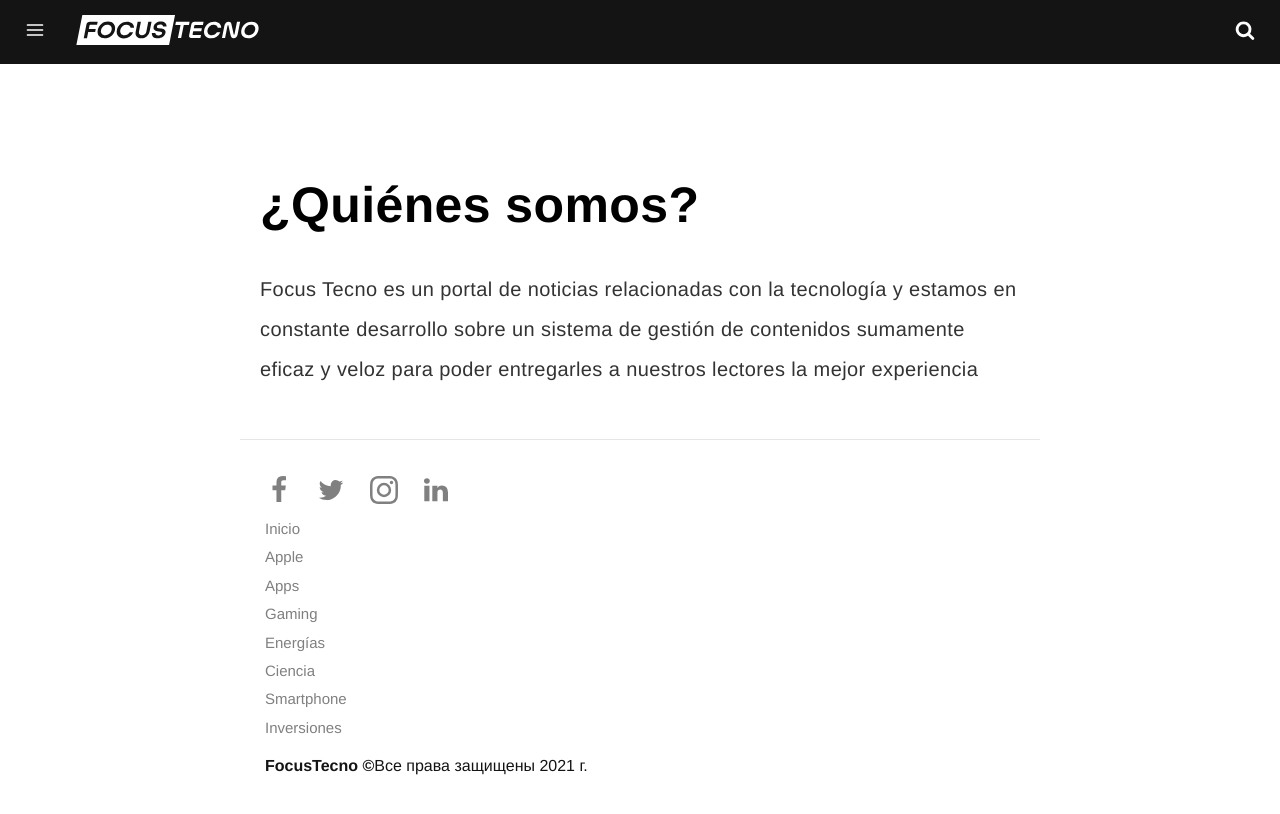
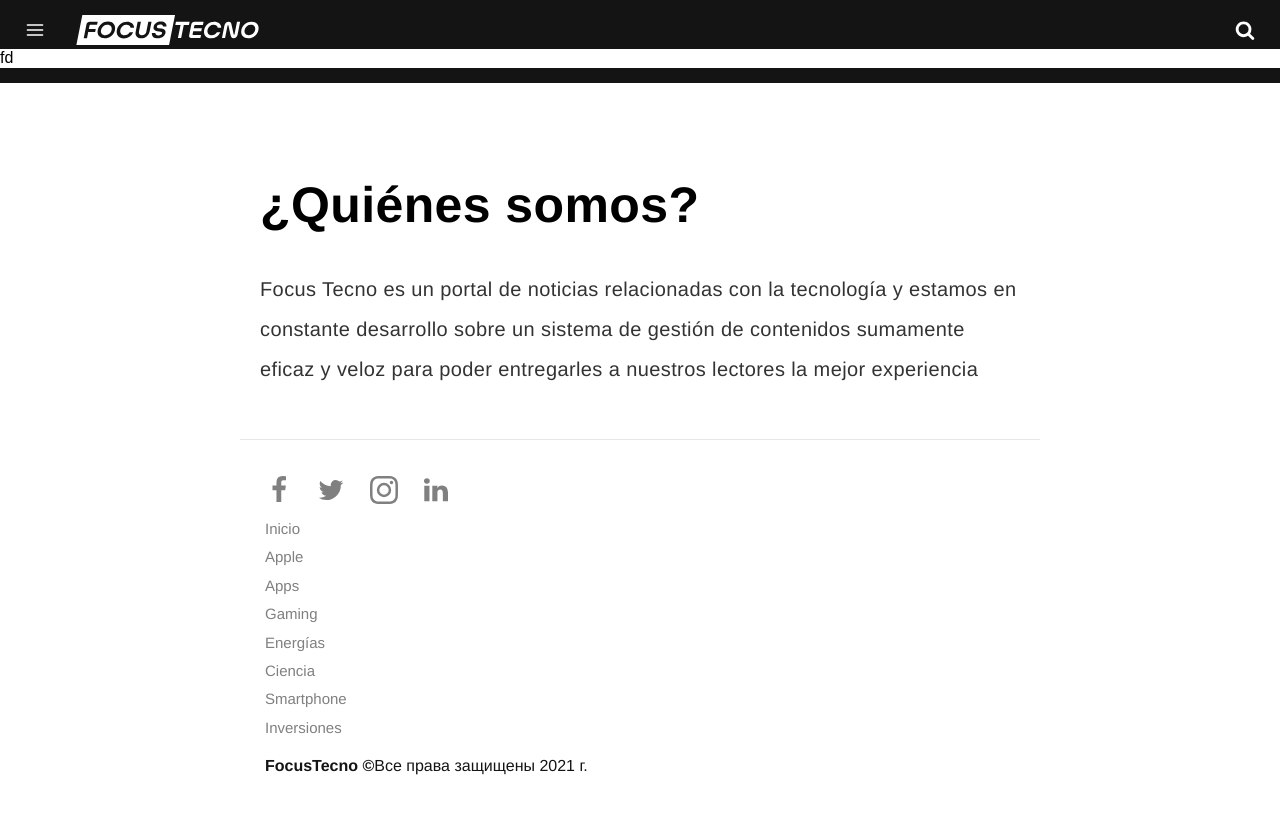
Before and after one commit to Focustecnoua/focusua, a Jekyll site: the page built from pages/about-1.md, in a window 1280 px wide. Shown: the top 814 px of the page. Built offline with Jekyll 4.4.1, drawn with Linux system fonts in a browser that asks for light colours; some web fonts are replaced; comment, search, counter and statistics services are not loaded.

Commit message:
header.html: changed

```diff
--- a/_includes/header.html
+++ b/_includes/header.html
@@ -19,7 +19,7 @@
 
         </a>
     {% endif %}
-    <div style="background:#fff;width:100%"></div>
+    <div style="background:#fff;width:100%">fd</div>
 </header>
 
 <div id="mask" class="overlay"></div>
```
